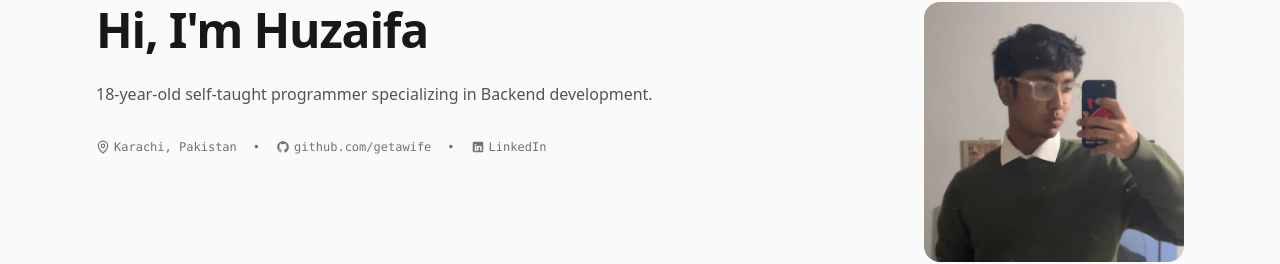
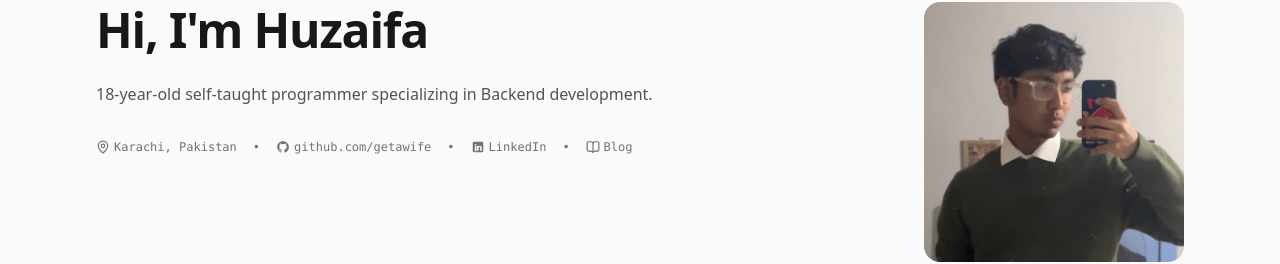
Before and after one commit to getawife/newportfolio, a Next.js app: page / in a window 1280 px wide. Shown: the part 115-379 px from the top of the page. Built offline with nearby package versions, Linux system fonts and the light colour scheme.

Commit message:
Update page.tsx

```diff
--- a/app/page.tsx
+++ b/app/page.tsx
@@ -10,7 +10,14 @@ import { PORTFOLIO_DATA } from "@/config/portfolioData";
 import { GithubIcon, LinkedinIcon } from "@/components/CustomIcons";
 import { SkillTree } from "@/components/SkillTree";
 import { SKILLS } from "@/config/skillTree";
-import { Mail, MapPin, ArrowUpRight, Layers, Code2 } from "lucide-react";
+import {
+  Mail,
+  MapPin,
+  ArrowUpRight,
+  Layers,
+  Code2,
+  BookOpen,
+} from "lucide-react";
 
 export default function Home() {
   const [isContactOpen, setIsContactOpen] = useState(false);
@@ -56,6 +63,16 @@ export default function Home() {
                   >
                     <LinkedinIcon className="h-3.5 w-3.5" />
                     LinkedIn
+                  </a>
+                  <span>•</span>
+                  <a
+                    href="https://getawife-blog.vercel.app/"
+                    target="_blank"
+                    rel="noopener noreferrer"
+                    className="flex items-center gap-1 hover:text-zinc-900 transition-colors"
+                  >
+                    <BookOpen className="h-3.5 w-3.5" />
+                    Blog
                   </a>
                 </div>
               </div>
```
